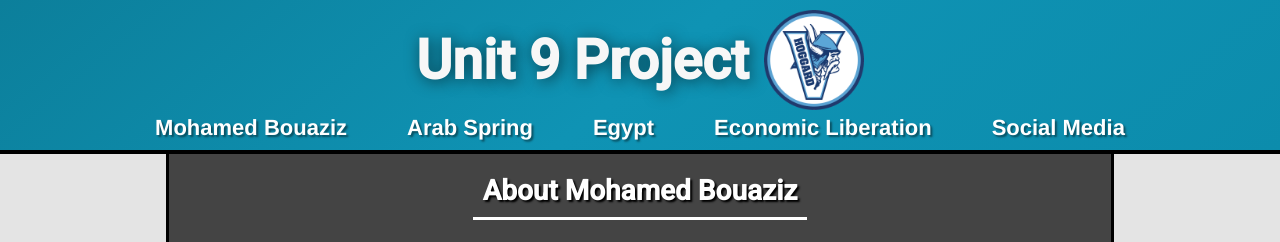
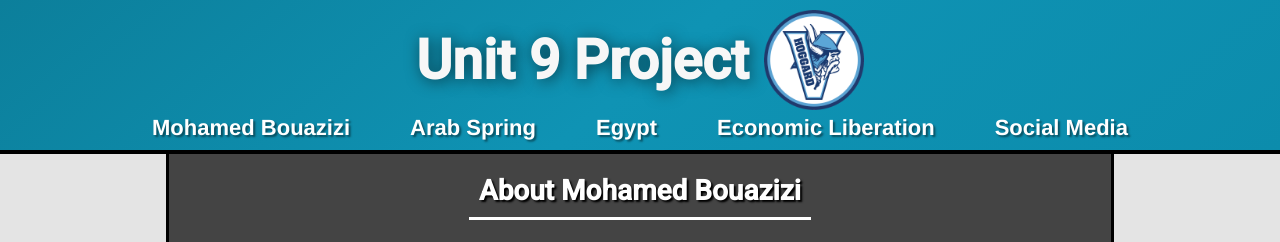
Before and after one commit to APWorldProject/JH, a plain HTML site: page Mohamed_Bouaziz.html in a window 1280 px wide. Shown: the top 242 px of the page. Drawn offline with Linux system fonts and the light colour scheme.

Commit message:
more bug fixes

```diff
--- a/Mohamed_Bouaziz.html
+++ b/Mohamed_Bouaziz.html
@@ -1,7 +1,7 @@
 <!DOCTYPE html>
 <html>
     <head lang="en">
-        <title>Unit 9 Project | Mohamed Bouaziz</title>
+        <title>Unit 9 Project | Mohamed Bouazizi</title>
         <meta charset="UTF-8">
         <meta http-equiv="X-UA-Compatible" content="IE=edge">
         <meta name="viewport" content="width=device-width, initial-sccale=1">
@@ -26,7 +26,7 @@
         </div>
         <div class="Upper-navbar-buttons">
           <a class="Mohamed_Bouaziz" href="./Mohamed_Bouaziz">
-            Mohamed Bouaziz
+            Mohamed Bouazizi
           </a>
           <a class="Arab_Spring" href="./Arab_Spring">
               Arab Spring
@@ -54,7 +54,7 @@
             <div id="Upper-navbar-buttons-menu">
 
               <div class="menu-Mohamed_Bouaziz-container">
-                <a class="menu-Mohamed_Bouaziz" href="./Mohamed_Bouaziz">Mohamed Bouaziz</a>
+                <a class="menu-Mohamed_Bouaziz" href="./Mohamed_Bouaziz">Mohamed Bouazizi</a>
               </div>
               <div class="menu-Arab_Spring-container">
                 <a class="menu-Arab_Spring" href="./Arab_Spring">Arab Spring</a>
@@ -79,7 +79,7 @@
               <div class="main-page" id="main-page">
                 <div class="topic-summary">
                   <div class="topic-summary-container">
-                    <p class="topic-summary">About Mohamed Bouaziz</p>
+                    <p class="topic-summary">About Mohamed Bouazizi</p>
                   </div>
                     <div class="summary-text-container">
                       <div class="summary-text">
@@ -88,7 +88,7 @@
                           abuse from authoritarian Tunisian law enforcement. He was fined, verbally abused,
                           and his vegetables were often taken. The Tunisian economy was in a desperate condition
                           and unemployment was overtaking the country. Although Tunisia gained independence in
-                          1956, Bouaziz was now fighting for a new kind of liberation; a liberated country for all
+                          1956, Bouazizi was now fighting for a new kind of liberation; a liberated country for all
                           civilians instead of only the high class government officials. On December 17, 2010, Bouazizi,
                           26 years old, lit himself on fire in front of a government building as an act of sheer
                           desperation and protest. This ignited a fire in the hearts of many in the Arab world.
```
Also changed, not shown: Arab_Spring.html (+2 -2 lines), Economic_Liberation.html (+2 -2 lines), Egypt.html (+2 -2 lines), Social_Media.html (+2 -2 lines), index.html (+3 -3 lines).
